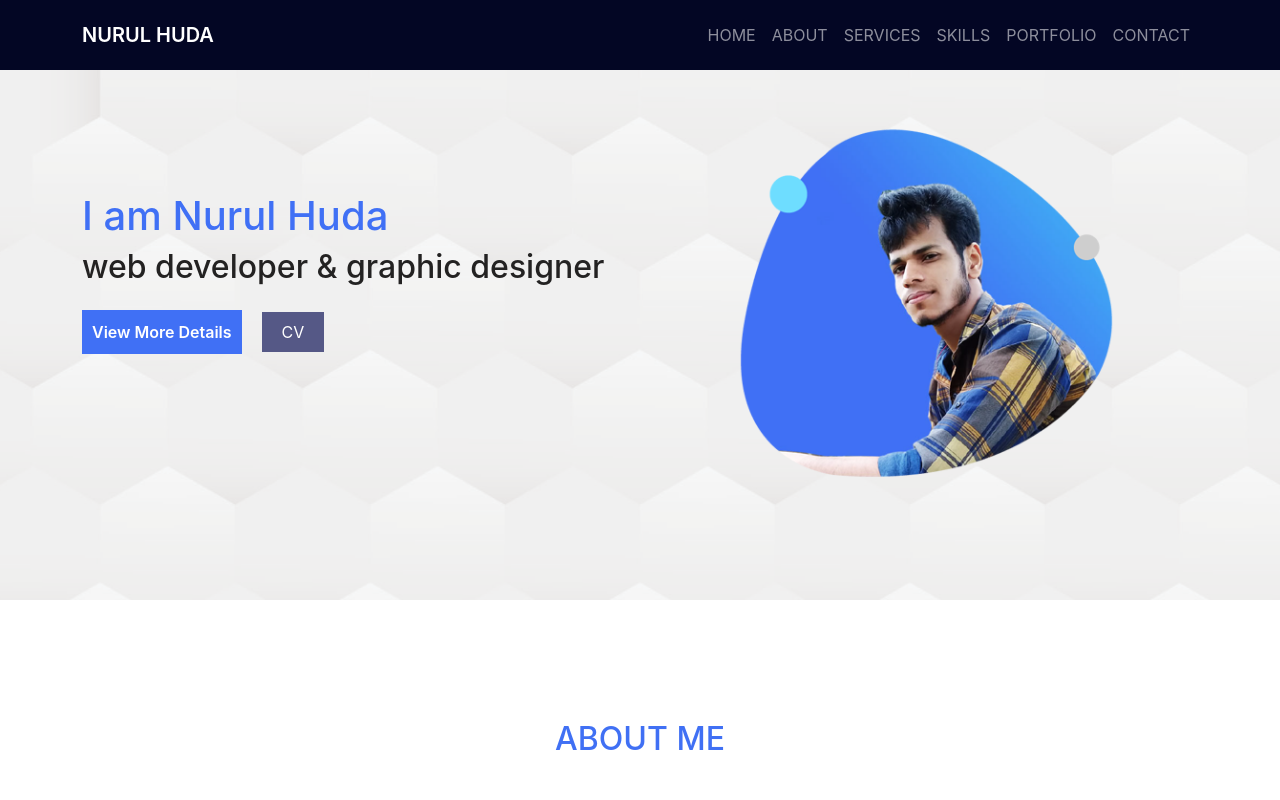
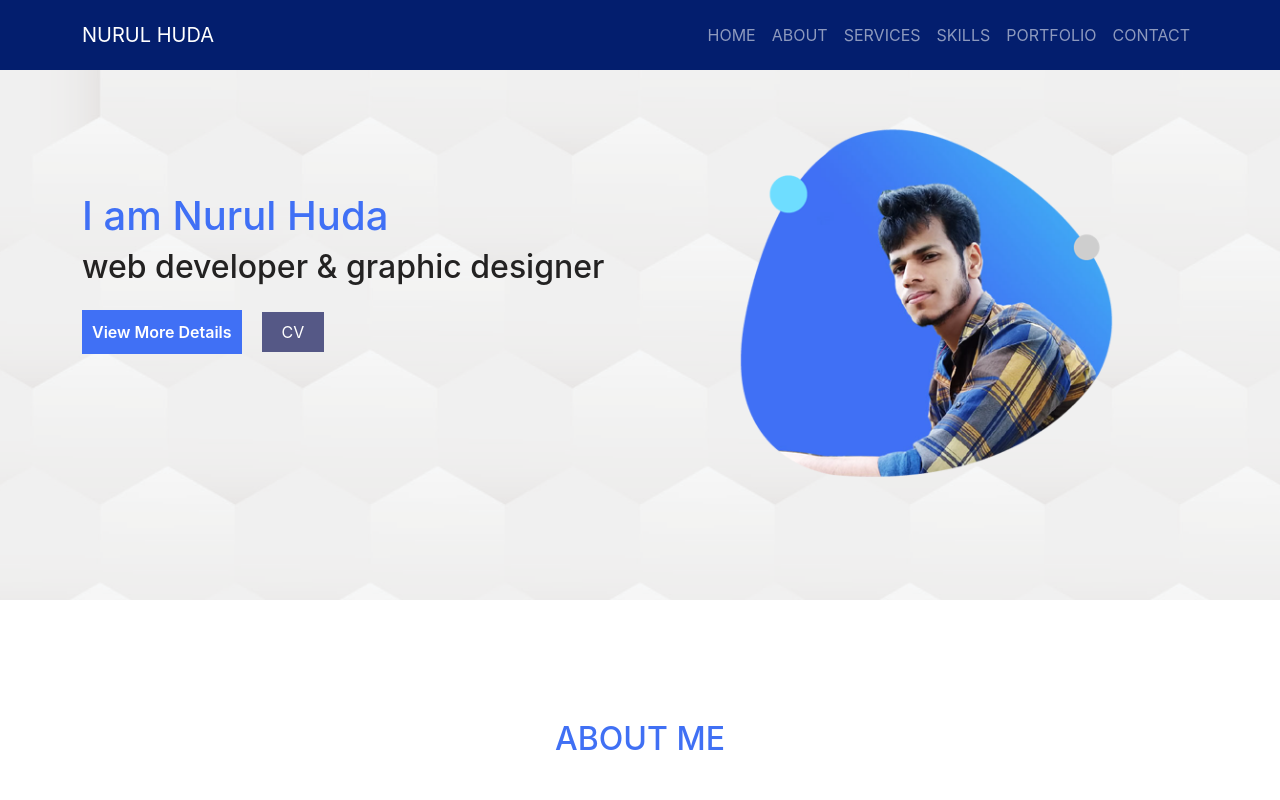
Before and after one commit to NurulHudaDev/NurulHuda-PortfolioWebsite, a React (Create React App) app: page / in a window 1280 px wide. Shown: the top 800 px of the page. Built offline with nearby package versions, Linux system fonts and the light colour scheme.

Commit message:
portfolio-website

```diff
--- a/src/App.js
+++ b/src/App.js
@@ -1,25 +1,26 @@
+import { Route, Routes } from 'react-router-dom';
 import './App.css';
 import About from './Pages/About/About';
 import ContactSection from './Pages/ContactSection/ContactSection';
 import Footer from './Pages/Footer/Footer';
+import Home from './Pages/Home/Home';
 import MyProject from './Pages/MyProject/MyProject';
 import Servics from './Pages/Servics/Servics';
 import Skills from './Pages/Skills/Skills';
-import Summary from './Pages/Summary/Summary';
-import TopBanner from './Pages/TopBanner/TopBanner';
 import TopNavigason from './Pages/TopNavigason/TopNavigason';
 
 function App() {
   return (
     <div>
       <TopNavigason></TopNavigason>
-      <TopBanner></TopBanner>
-      <About></About>
-      <Servics></Servics>
-      <Skills></Skills>
-      <Summary></Summary>
-      <MyProject></MyProject>
-      <ContactSection></ContactSection>
+      <Routes>
+        <Route path='/' element={<Home />}></Route>
+        <Route path='/about' element={<About />}></Route>
+        <Route path='/servics' element={<Servics />}></Route>
+        <Route path='/skills' element={<Skills />}></Route>
+        <Route path='/my-project' element={<MyProject />}></Route>
+        <Route path='/contact-section' element={<ContactSection />}></Route>
+      </Routes>
       <Footer></Footer>
     </div>
   );
--- /dev/null
+++ b/src/Pages/Home/Home.js
@@ -0,0 +1,28 @@
+import React from 'react';
+import About from '../About/About';
+import ContactSection from '../ContactSection/ContactSection';
+import Footer from '../Footer/Footer';
+import MyProject from '../MyProject/MyProject';
+import Servics from '../Servics/Servics';
+import Skills from '../Skills/Skills';
+import Summary from '../Summary/Summary';
+import TopBanner from '../TopBanner/TopBanner';
+import TopNavigason from '../TopNavigason/TopNavigason';
+
+const Home = () => {
+
+    return (
+        <div>
+           <TopNavigason></TopNavigason>
+      <TopBanner></TopBanner>
+      <About></About>
+      <Servics></Servics>
+      <Skills></Skills>
+      <Summary></Summary>
+      <MyProject></MyProject>
+      <ContactSection></ContactSection>
+        </div>
+    );
+};
+
+export default Home;
--- a/src/Pages/Skills/Skills.js
+++ b/src/Pages/Skills/Skills.js
@@ -4,6 +4,7 @@ import * as ReactDOM from 'react-dom';
 import { FontAwesomeIcon } from '@fortawesome/react-fontawesome';
 import { faSquareFull } from '@fortawesome/free-solid-svg-icons';
 import './Skills.css'
+
 const Skills = () => {
     const Progress = ({done}) => {
         const [style, setStyle] = React.useState({});
--- a/src/Pages/TopNavigason/TopNavigason.css
+++ b/src/Pages/TopNavigason/TopNavigason.css
@@ -5,11 +5,11 @@
 }
 .nav-title-scroll{
     font-size: 20px;
-    color: rgb(11, 11, 210);
+    color: #4070F5;
     font-weight: 600;
 }
 .nav-bg{
-    background-color: rgb(3, 6, 36);
+    background-color: #031e6e;
     padding: 15px;
 }
 .nav-bg-scroll{
--- a/src/Pages/TopNavigason/TopNavigason.js
+++ b/src/Pages/TopNavigason/TopNavigason.js
@@ -1,5 +1,6 @@
 import React from 'react';
 import { Container, Nav, Navbar } from 'react-bootstrap';
+import { Link } from 'react-router-dom';
 import './TopNavigason.css'
 
 const TopNavigason = () => {
@@ -8,18 +9,18 @@ return (
   <div>
     <Navbar className="nav-bg" fixed='top' collapseOnSelect expand="lg" variant="dark">
       <Container>
-        <Navbar.Brand className="nav-titel">NURUL HUDA</Navbar.Brand>
+        <Navbar.Brand as={Link} to='/'>NURUL HUDA</Navbar.Brand>
         <Navbar.Toggle aria-controls="responsive-navbar-nav" />
         <Navbar.Collapse id="responsive-navbar-nav">
           <Nav className="me-auto">
           </Nav>
           <Nav>
-            <Nav.Link href="#deets">HOME</Nav.Link>
-            <Nav.Link href="#deets">ABOUT</Nav.Link>
-            <Nav.Link href="#deets">SERVICES</Nav.Link>
-            <Nav.Link href="#deets">SKILLS</Nav.Link>
-            <Nav.Link href="#deets">PORTFOLIO</Nav.Link>
-            <Nav.Link href="#deets">CONTACT</Nav.Link>
+            <Nav.Link as={Link} to='/'>HOME</Nav.Link>
+            <Nav.Link as={Link} to='about'>ABOUT</Nav.Link>
+            <Nav.Link as={Link} to='servics'>SERVICES</Nav.Link>
+            <Nav.Link as={Link} to='skills'>SKILLS</Nav.Link>
+            <Nav.Link as={Link} to='my-project'>PORTFOLIO</Nav.Link>
+            <Nav.Link as={Link} to='contact-section'>CONTACT</Nav.Link>
 
           </Nav>
         </Navbar.Collapse>
```
Also changed, not shown: src/Pages/Home/Home.css (added).
